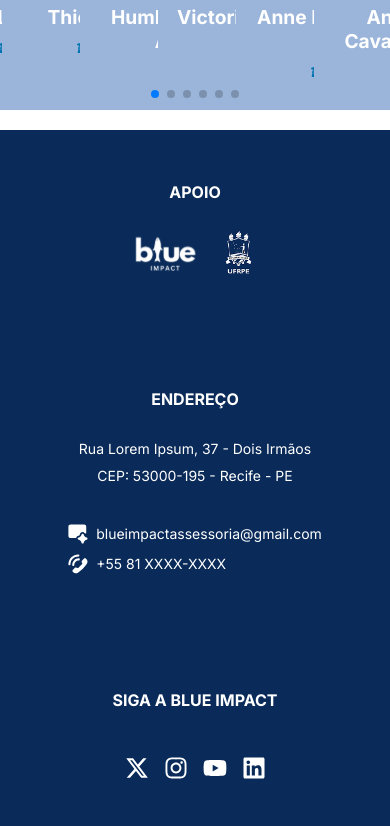
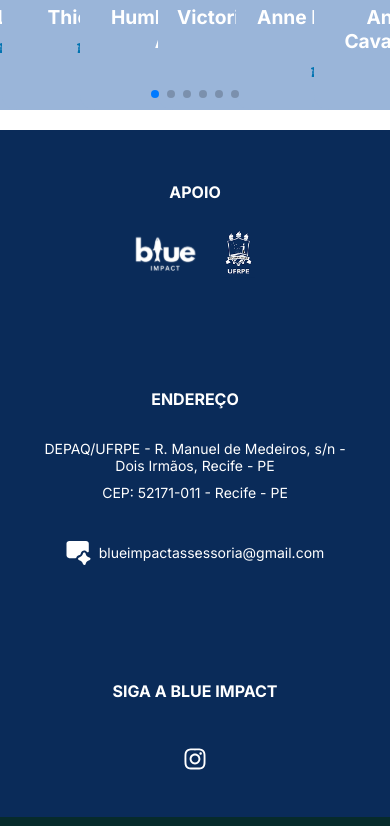
Before and after one commit to Igor-Britoo/Blue-Impact-Website, a React (Vite) app: page / in a window 390 px wide. Shown: the part 3251-4077 px from the top of the page. Built offline with nearby package versions, Linux system fonts and the light colour scheme; no server answers.

Commit message:
update: remove phone, keep only Instagram and adjust address at footer

```diff
--- a/src/components/Footer.jsx
+++ b/src/components/Footer.jsx
@@ -24,11 +24,10 @@ const Footer = () => {
         <Section>
           <h4>ENDEREÇO</h4>
           <Address>
-            <p>Rua Lorem Ipsum, 37 - Dois Irmãos</p>
-            <p>CEP: 53000-195 - Recife - PE</p>
+            <p>DEPAQ/UFRPE - R. Manuel de Medeiros, s/n - Dois Irmãos, Recife - PE</p>
+            <p>CEP: 52171-011 - Recife - PE</p>
             <ContactInfo>
               <p><img src={mailIcon} alt="Email" /> blueimpactassessoria@gmail.com</p>
-              <p><img src={phoneIcon} alt="Phone" /> +55 81 XXXX-XXXX</p>
             </ContactInfo>
           </Address>
         </Section>
@@ -36,10 +35,7 @@ const Footer = () => {
         <Section>
           <h4>SIGA A BLUE IMPACT</h4>
           <SocialLinks>
-            <IconLink href="#"><FaXTwitter /></IconLink>
-            <IconLink href="#"><FaInstagram /></IconLink>
-            <IconLink href="#"><FaYoutube /></IconLink>
-            <IconLink href="#"><FaLinkedin /></IconLink>
+            <IconLink href="https://www.instagram.com/blueimpact_/"><FaInstagram /></IconLink>
           </SocialLinks>
         </Section>
       </FooterContainer>
--- a/src/components/styled/FooterComponents.jsx
+++ b/src/components/styled/FooterComponents.jsx
@@ -69,18 +69,13 @@ export const Address = styled.div`
 export const ContactInfo = styled.div`
   display: flex;
   flex-direction: column;
-  text-align: left;
+  align-items: center;
   margin-top: 30px;
 
   p {
     display: flex;
     align-items: center;
     gap: 8px; /* Add space between icon and text */
-  }
-
-  img {
-    width: 20px; /* Set icon size */
-    height: 20px;
   }
 `;
 
```
